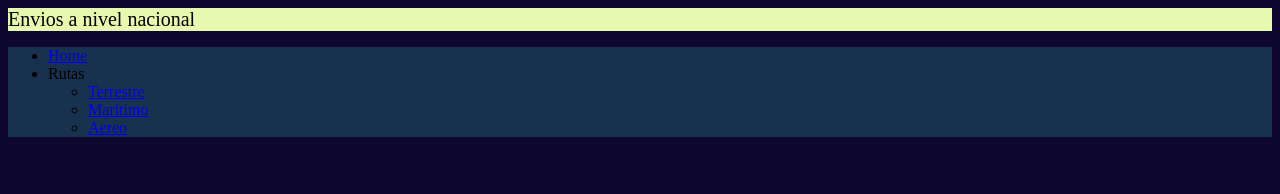
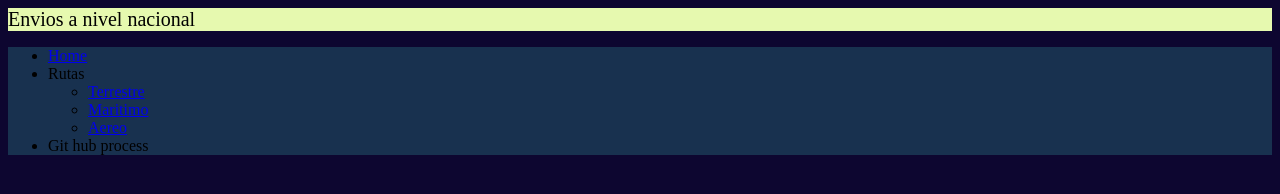
Before and after one commit to SantiagoRuizM/pragma_Introprog, a plain HTML site: page primer_momento/indextransport.html in a window 1280 px wide. Drawn offline with Linux system fonts and the light colour scheme.

Commit message:
add menu

```diff
--- a/primer_momento/indextransport.html
+++ b/primer_momento/indextransport.html
@@ -18,6 +18,7 @@
                     <li><a href="fluvial.html">Maritimo</a></li>
                     <li><a href="aereo.html">Aereo</a></li>
                 </ul>
+            <li><a> Git hub process </a></li>
             </li>
         </ul>
     </div>
```
